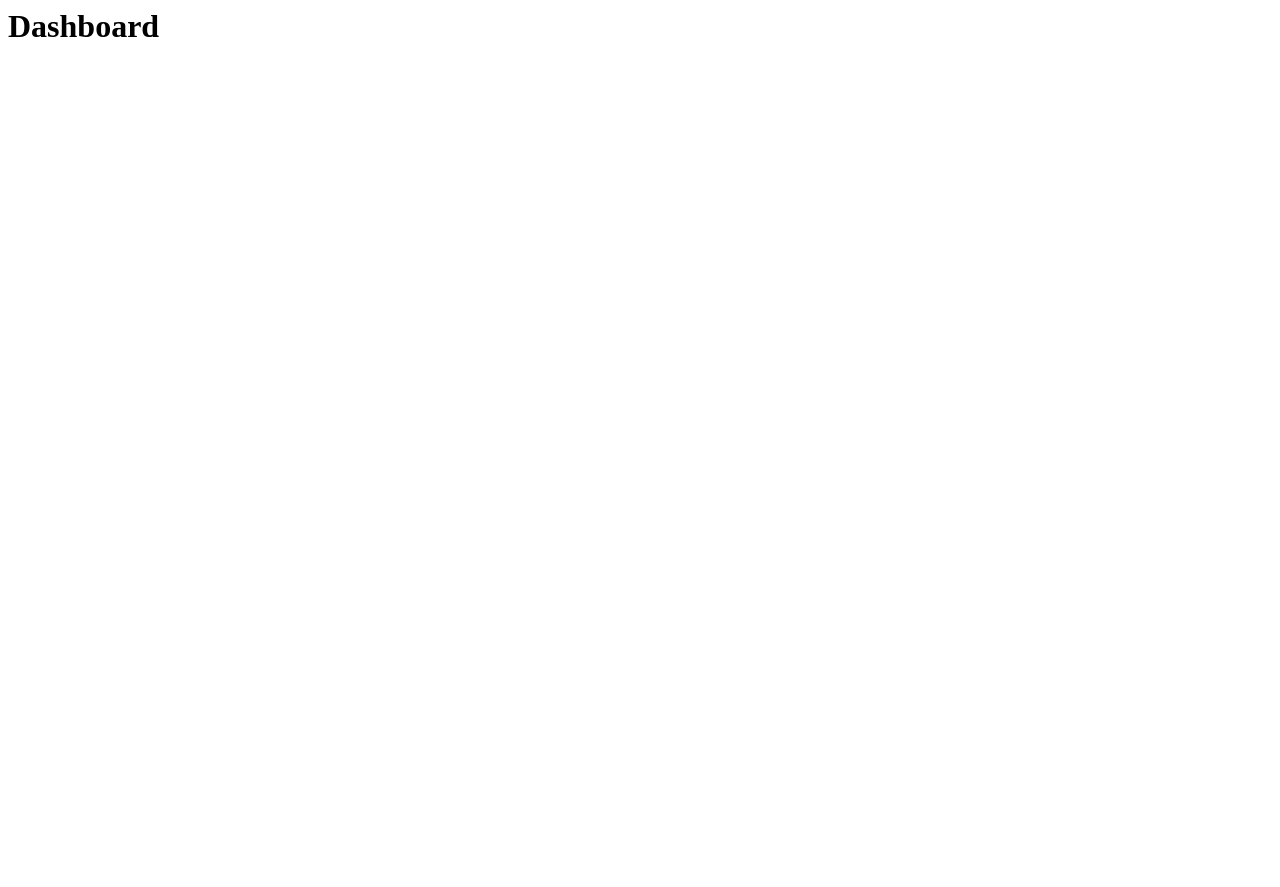
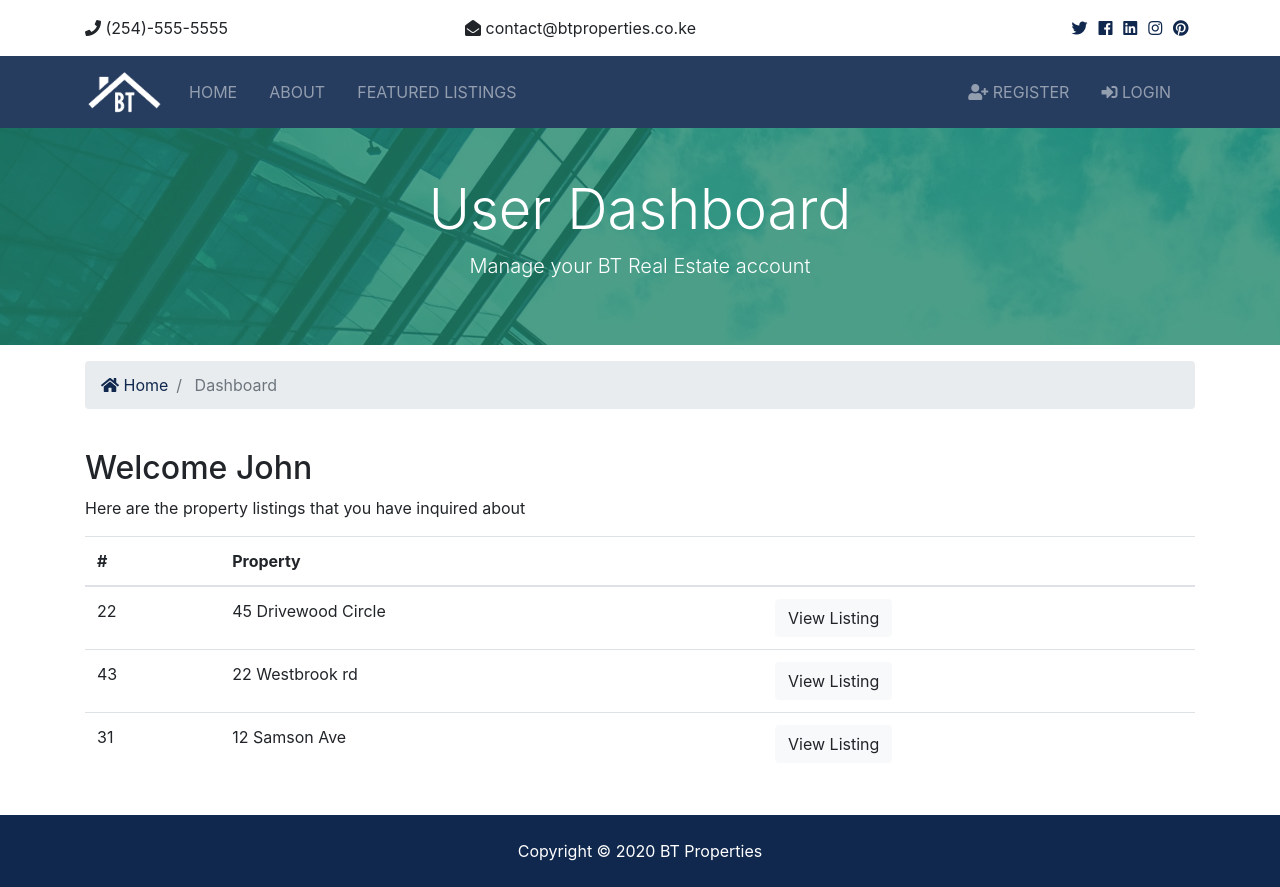
Before and after one commit to Adhiambo-Cynthia/BT-PROPERTIES, a Django app: page /accounts/dashboard in a window 1280 px wide. Before the commit the page is almost empty. Before the commit the page ends 37 px from the top, so only its background shows below. Run offline with Django 3.2, Linux system fonts and the light colour scheme; some libraries are stand-ins or nearby versions.

Commit message:
logging out/ nav-bar links

```diff
--- a/accounts/views.py
+++ b/accounts/views.py
@@ -60,6 +60,9 @@ def login(request):
         return render(request, "accounts/login.html")
 
 def logout(request):
-    return redirect('index')
+    if request.method=="POST":
+        auth.logout(request)
+        messages.success(request, 'Logged out successfully')
+        return redirect('index')
 def dashboard(request):
     return render(request, "accounts/dashboard.html")
--- a/templates/accounts/dashboard.html
+++ b/templates/accounts/dashboard.html
@@ -1 +1,76 @@
-<h1>Dashboard</h1>
+{% extends 'base.html' %}
+{% load static %}
+{% block title %}Dashboard{% endblock %}
+{% block content %}
+
+<section id="showcase-inner" class="py-5 text-white">
+    <div class="container">
+      <div class="row text-center">
+        <div class="col-md-12">
+          <h1 class="display-4">User Dashboard</h1>
+          <p class="lead">Manage your BT Real Estate account</p>
+        </div>
+      </div>
+    </div>
+  </section>
+  {% include 'partials/_alerts.html' %}
+
+  <!-- Breadcrumb -->
+  <section id="bc" class="mt-3">
+    <div class="container">
+      <nav aria-label="breadcrumb">
+        <ol class="breadcrumb">
+          <li class="breadcrumb-item">
+            <a href="{% url 'index' %}">
+              <i class="fas fa-home"></i> Home</a>
+          </li>
+          <li class="breadcrumb-item active"> Dashboard</li>
+        </ol>
+      </nav>
+    </div>
+  </section>
+
+  <section id="dashboard" class="py-4">
+    <div class="container">
+      <div class="row">
+        <div class="col-md-12">
+          <h2>Welcome John</h2>
+          <p>Here are the property listings that you have inquired about</p>
+          <table class="table">
+            <thead>
+              <tr>
+                <th scope="col">#</th>
+                <th scope="col">Property</th>
+                <th></th>
+              </tr>
+            </thead>
+            <tbody>
+              <tr>
+                <td>22</td>
+                <td>45 Drivewood Circle</td>
+                <td>
+                  <a class="btn btn-light" href="#">View Listing</a>
+                </td>
+              </tr>
+              <tr>
+                <td>43</td>
+                <td>22 Westbrook rd</td>
+                <td>
+                  <a class="btn btn-light" href="#">View Listing</a>
+                </td>
+              </tr>
+              <tr>
+                <td>31</td>
+                <td>12 Samson Ave</td>
+                <td>
+                  <a class="btn btn-light" href="#">View Listing</a>
+                </td>
+              </tr>
+            </tbody>
+          </table>
+        </div>
+      </div>
+    </div>
+  </section>
+
+{% endblock %}
--- a/templates/partials/_navbar.html
+++ b/templates/partials/_navbar.html
@@ -40,6 +40,26 @@
         </ul>
 
         <ul class="navbar-nav ml-auto">
+          {% if user.is_authenticated %}
+            <li
+            {% if 'dashboard' in request.path %}
+            class="nav-item active mr-3"
+            {% else %}
+            class="nav-item mr-3"
+            {% endif %}>
+            <a class="nav-link" href="{% url 'dashboard' %}">
+              Dashboard</a>
+            </li>
+            <li class="nav-item mr-3">
+              <a href="javascript:{document.getElementById('logout').submit()}" class="nav-link">
+                <i class="fas fa-sign-out-alt">Log Out</i>
+              </a>
+              <form action="{% url 'logout' %}" method="POST" id="logout">
+                {% csrf_token %}
+                <input type="hidden">
+              </form>
+            </li>
+          {% else %}
             <li
             {% if 'register' in request.path %}
             class="nav-item active mr-3"
@@ -60,6 +80,7 @@
 
                 Login</a>
             </li>
+          {% endif %}
         </ul>
       </div>
     </div>
```
Lines whose indentation alone changed are shown as unchanged.
